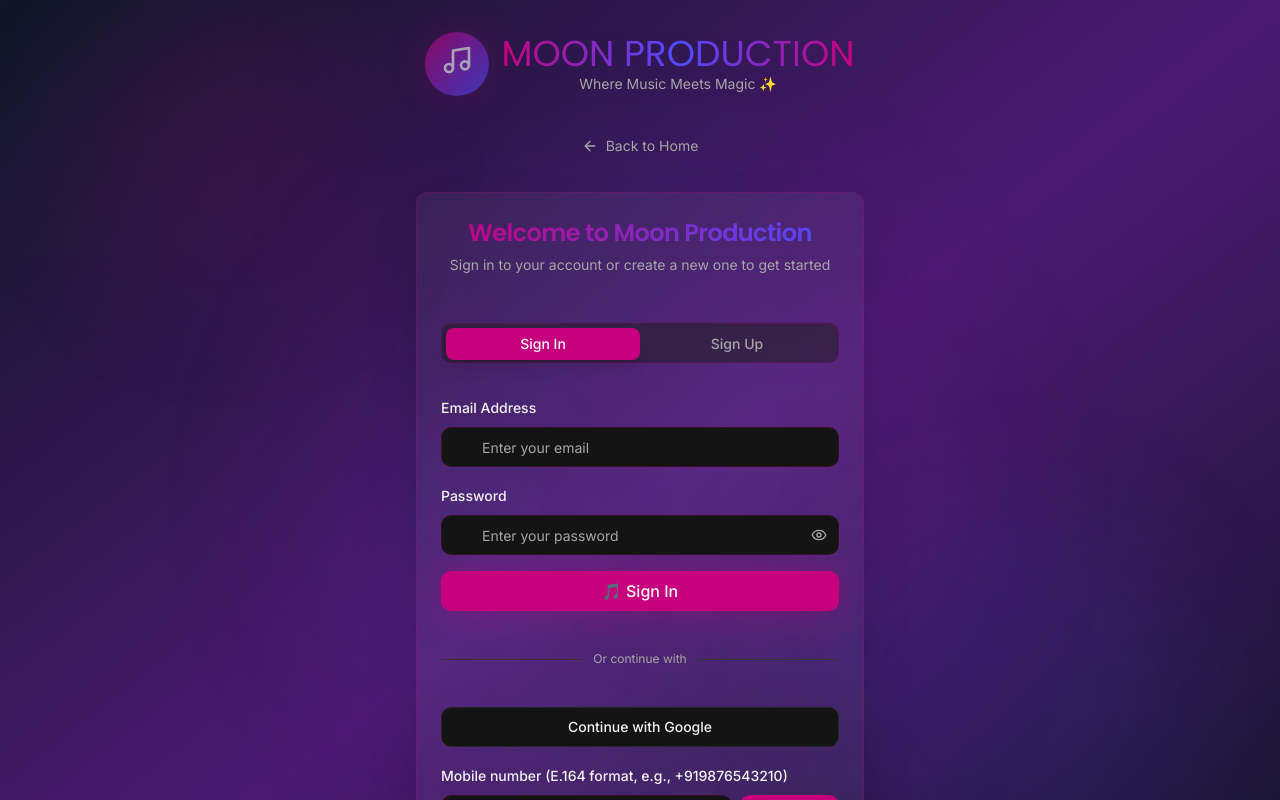
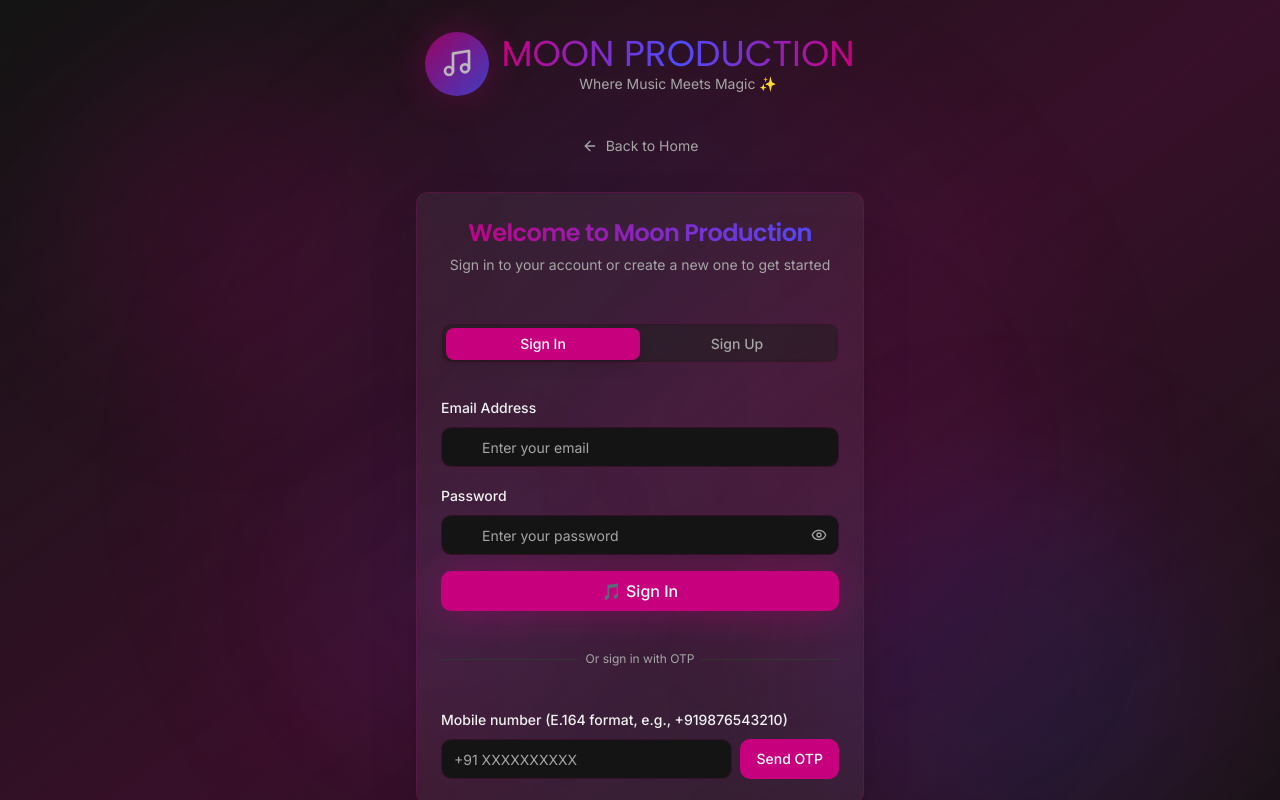
Before and after one commit to smbgAlokk/Moon-Production, a React (Vite) app: page /auth in a window 1280 px wide. Shown: the top 800 px of the page. Built offline with nearby package versions, Linux system fonts and the light colour scheme.

Commit message:
Refactor Auth page
Remove Google sign-in option from the Auth page. Enhance the page's aesthetics with elegant design elements and add captivating animations for a more visually appealing user experience.

```diff
--- a/src/pages/AuthPage.tsx
+++ b/src/pages/AuthPage.tsx
@@ -41,11 +41,12 @@ const AuthPage = () => {
   const [isSendingOtp, setIsSendingOtp] = useState(false);
   const [isVerifyingOtp, setIsVerifyingOtp] = useState(false);
 
-  const { signIn, signUp, user, signInWithGoogle, sendPhoneOtp, verifyPhoneOtp } = useAuth();
+  const { signIn, signUp, user, sendPhoneOtp, verifyPhoneOtp } = useAuth();
   const navigate = useNavigate();
 
-  // Redirect if already authenticated
+  // Set title and redirect if already authenticated
   useEffect(() => {
+    document.title = user ? "Moon Production" : "Sign in | Moon Production";
     if (user) {
       navigate("/");
     }
@@ -298,16 +299,16 @@ const AuthPage = () => {
       {/* Enhanced Background Effects */}
       <div className="absolute inset-0 z-0">
         {/* Animated gradient background */}
-        <div className="absolute inset-0 bg-gradient-to-br from-slate-900 via-purple-900 to-slate-900 animate-pulse"></div>
+        <div className="absolute inset-0 bg-gradient-to-br from-studio-dark via-primary/20 to-studio-dark animate-fade-in"></div>
 
         {/* Floating orbs with different animations */}
-        <div className="absolute top-20 left-20 w-72 h-72 bg-primary/10 rounded-full blur-3xl animate-bounce" style={{ animationDuration: '6s' }}></div>
-        <div className="absolute bottom-20 right-20 w-96 h-96 bg-accent/10 rounded-full blur-3xl animate-bounce" style={{ animationDuration: '8s', animationDelay: '2s' }}></div>
-        <div className="absolute top-1/2 left-1/4 w-64 h-64 bg-blue-500/5 rounded-full blur-3xl animate-bounce" style={{ animationDuration: '7s', animationDelay: '4s' }}></div>
-        <div className="absolute bottom-1/3 right-1/4 w-80 h-80 bg-purple-500/5 rounded-full blur-3xl animate-bounce" style={{ animationDuration: '9s', animationDelay: '6s' }}></div>
+        <div className="absolute top-20 left-20 w-72 h-72 bg-primary/10 rounded-full blur-3xl animate-float animate-pulse-glow" style={{ animationDuration: '6s' }}></div>
+        <div className="absolute bottom-20 right-20 w-96 h-96 bg-accent/10 rounded-full blur-3xl animate-float animate-pulse-glow" style={{ animationDuration: '8s', animationDelay: '2s' }}></div>
+        <div className="absolute top-1/2 left-1/4 w-64 h-64 bg-accent/5 rounded-full blur-3xl animate-float" style={{ animationDuration: '7s', animationDelay: '4s' }}></div>
+        <div className="absolute bottom-1/3 right-1/4 w-80 h-80 bg-primary/5 rounded-full blur-3xl animate-float" style={{ animationDuration: '9s', animationDelay: '6s' }}></div>
 
         {/* Central glow effect */}
-        <div className="absolute top-1/2 left-1/2 transform -translate-x-1/2 -translate-y-1/2 w-[800px] h-[800px] bg-gradient-to-r from-primary/5 via-accent/5 to-primary/5 rounded-full blur-3xl animate-pulse"></div>
+        <div className="absolute top-1/2 left-1/2 transform -translate-x-1/2 -translate-y-1/2 w-[800px] h-[800px] bg-gradient-to-r from-primary/5 via-accent/5 to-primary/5 rounded-full blur-3xl animate-pulse-glow"></div>
 
         {/* Animated grid pattern */}
         <div className="absolute inset-0 opacity-5">
@@ -494,14 +495,11 @@ const AuthPage = () => {
                     <div className="relative py-4">
                       <div className="flex items-center gap-2 text-xs text-muted-foreground">
                         <span className="h-px flex-1 bg-border" />
-                        <span>Or continue with</span>
+                        <span>Or sign in with OTP</span>
                         <span className="h-px flex-1 bg-border" />
                       </div>
                     </div>
                     <div className="space-y-4">
-                      <Button type="button" onClick={signInWithGoogle} variant="outline" className="w-full">
-                        Continue with Google
-                      </Button>
                       <div className="space-y-2">
                         <Label className="text-sm font-medium">Mobile number (E.164 format, e.g., +919876543210)</Label>
                         <div className="flex gap-2">
@@ -659,14 +657,11 @@ const AuthPage = () => {
                       <div className="relative py-4">
                         <div className="flex items-center gap-2 text-xs text-muted-foreground">
                           <span className="h-px flex-1 bg-border" />
-                          <span>Or sign up with</span>
+                          <span>Or sign up with OTP</span>
                           <span className="h-px flex-1 bg-border" />
                         </div>
                       </div>
                       <div className="space-y-4">
-                        <Button type="button" onClick={signInWithGoogle} variant="outline" className="w-full">
-                          Continue with Google
-                        </Button>
                         <div className="space-y-2">
                           <Label className="text-sm font-medium">Mobile number (E.164 format, e.g., +919876543210)</Label>
                           <div className="flex gap-2">
```
